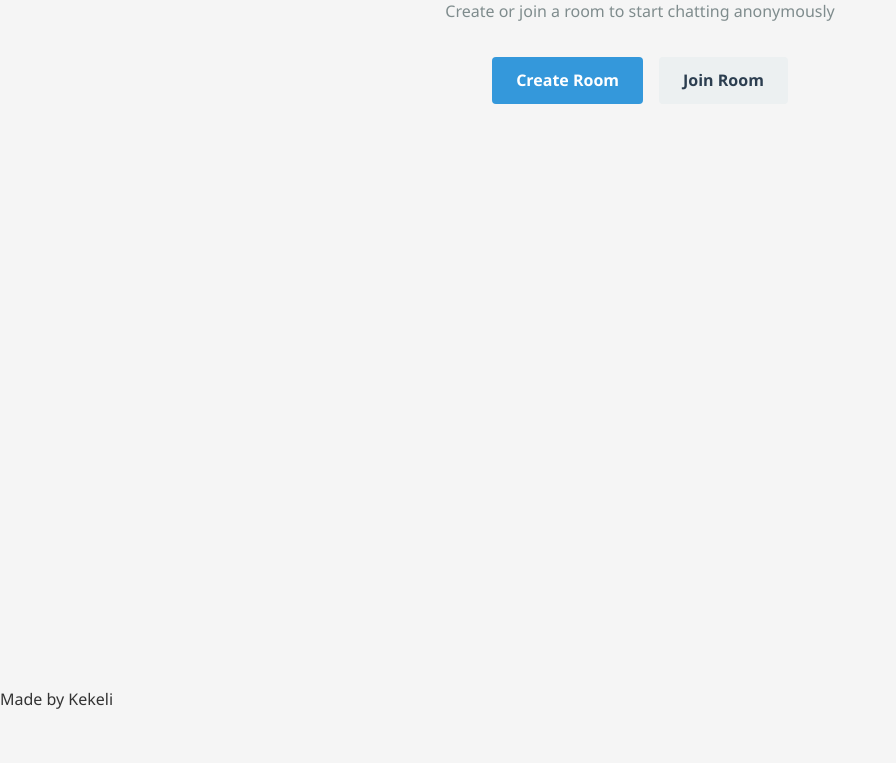
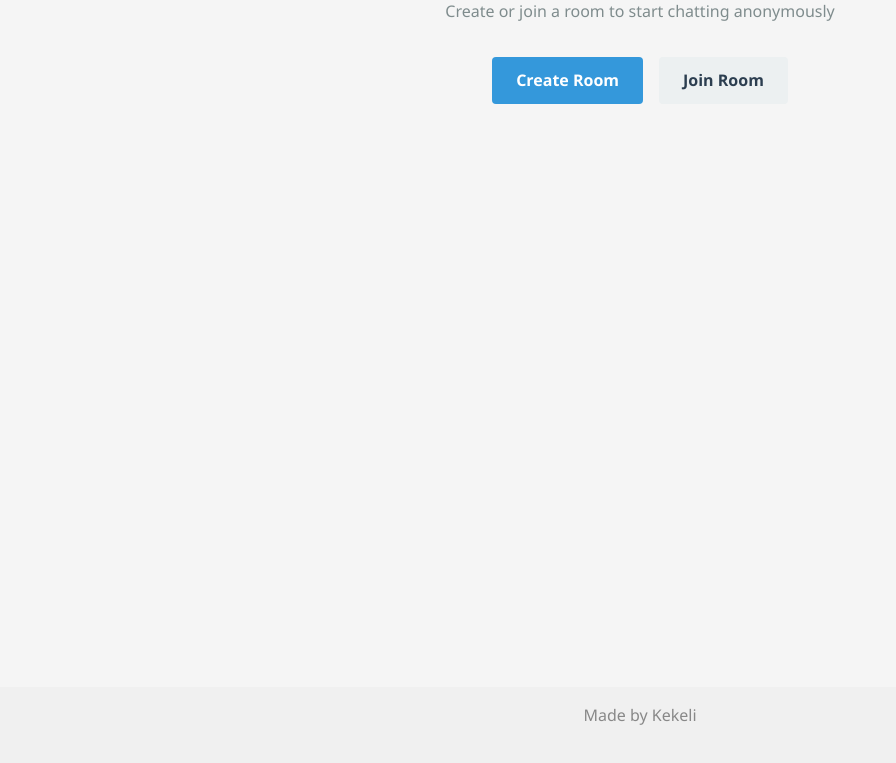
Before and after one commit to kekeli101/anonymous-chat-app, a website: page public/index.html in a window 1280 px wide. Shown: the part 113-876 px from the top of the page, without its empty margins (0-896 px from the left). Before the commit the page ends 826 px from the top, so only its background shows below. Drawn offline with nearby package versions, Linux system fonts and the light colour scheme.

Commit message:
Update styles.css

```diff
--- a/public/styles.css
+++ b/public/styles.css
@@ -29,6 +29,15 @@ p {
     margin-bottom: 1.5rem;
     color: #7f8c8d;
 }
+
+
+    footer {
+      text-align: center;
+      color: #888; /* Faded gray */
+      padding: 1em;
+      background: #f0f0f0;
+    }
+
 
 /* Button Styles */
 .btn {
```
